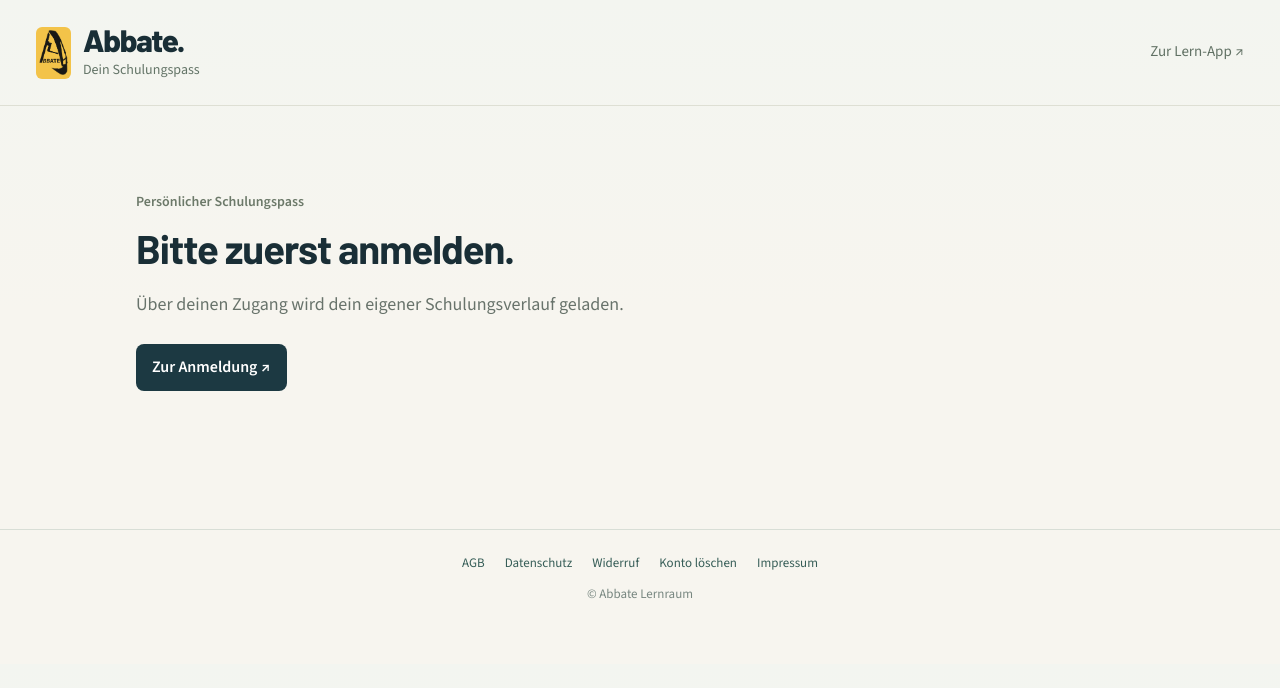
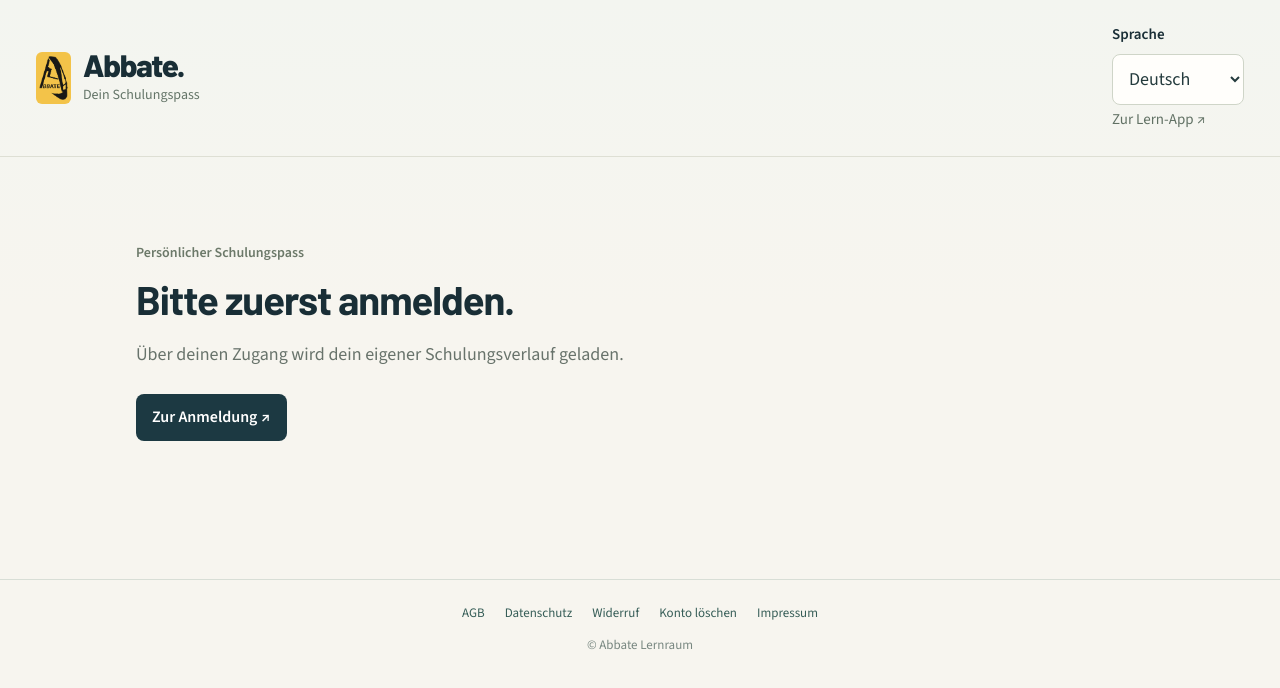
Before and after one commit to Cra4Zzy/Andreas-app, a website: page dist/nachweise.html in a window 1280 px wide. Drawn offline with Linux system fonts and the light colour scheme.

Commit message:
Expose Ukrainian Russian and Czech language selector in Abbate account and portal header

```diff
--- a/dist/nachweise.html
+++ b/dist/nachweise.html
@@ -1,3 +1,3 @@
 <!doctype html>
-<html lang="de"><head><meta charset="utf-8"><meta name="viewport" content="width=device-width,initial-scale=1,viewport-fit=cover"><meta name="robots" content="noindex,nofollow"><meta name="referrer" content="no-referrer"><title>Meine Schulungen · Abbate Lernraum</title><link rel="stylesheet" href="./styles.css?v=10"><link rel="stylesheet" href="./portal.css?v=5"></head>
-<body class="portal-body" data-view="reader"><header class="portal-header"><a href="./index.html" class="portal-brand"><img src="./assets/logo-abbate.png" alt="Abbate" width="35" height="52"><span>Abbate.<small>Dein Schulungspass</small></span></a><a href="./index.html" class="portal-back">Zur Lern-App ↗</a></header><main class="portal-main "><p id="portal-status" role="status" aria-live="polite"></p><div id="portal-content"></div></main><footer class="portal-legal-footer" aria-label="Rechtliche Informationen"><a href="./agb.html">AGB</a><a href="./datenschutz.html">Datenschutz</a><a href="./widerruf.html">Widerruf</a><a href="./konto-loeschen.html">Konto löschen</a><a href="./impressum.html">Impressum</a><span>© Abbate Lernraum</span></footer><script src="./konten-model.js?v=1"></script><script src="./vendor/supabase.js?v=1"></script><script src="./backend-config.js?v=2"></script><script src="./backend.js?v=4"></script><script src="./portal.js?v=8"></script></body></html>
+<html lang="de"><head><meta charset="utf-8"><meta name="viewport" content="width=device-width,initial-scale=1,viewport-fit=cover"><meta name="robots" content="noindex,nofollow"><meta name="referrer" content="no-referrer"><title>Meine Schulungen · Abbate Lernraum</title><link rel="stylesheet" href="./styles.css?v=10"><link rel="stylesheet" href="./portal.css?v=6"></head>
+<body class="portal-body" data-view="reader"><header class="portal-header"><a href="./index.html" class="portal-brand"><img src="./assets/logo-abbate.png" alt="Abbate" width="35" height="52"><span>Abbate.<small>Dein Schulungspass</small></span></a><div class="portal-header-actions"><label class="portal-lang-switch"><span class="portal-lang-label">Sprache</span><select id="portal-language" aria-label="Sprache wählen"><option value="de">Deutsch</option><option value="uk">Українська</option><option value="ru">Русский</option><option value="cs">Čeština</option></select></label><a href="./index.html" class="portal-back">Zur Lern-App ↗</a></div></header><main class="portal-main "><p id="portal-status" role="status" aria-live="polite"></p><div id="portal-content"></div></main><footer class="portal-legal-footer" aria-label="Rechtliche Informationen"><a href="./agb.html">AGB</a><a href="./datenschutz.html">Datenschutz</a><a href="./widerruf.html">Widerruf</a><a href="./konto-loeschen.html">Konto löschen</a><a href="./impressum.html">Impressum</a><span>© Abbate Lernraum</span></footer><script src="./konten-model.js?v=1"></script><script src="./vendor/supabase.js?v=1"></script><script src="./backend-config.js?v=2"></script><script src="./backend.js?v=4"></script><script src="./portal-language.js?v=1"></script><script src="./portal.js?v=8"></script></body></html>
```
